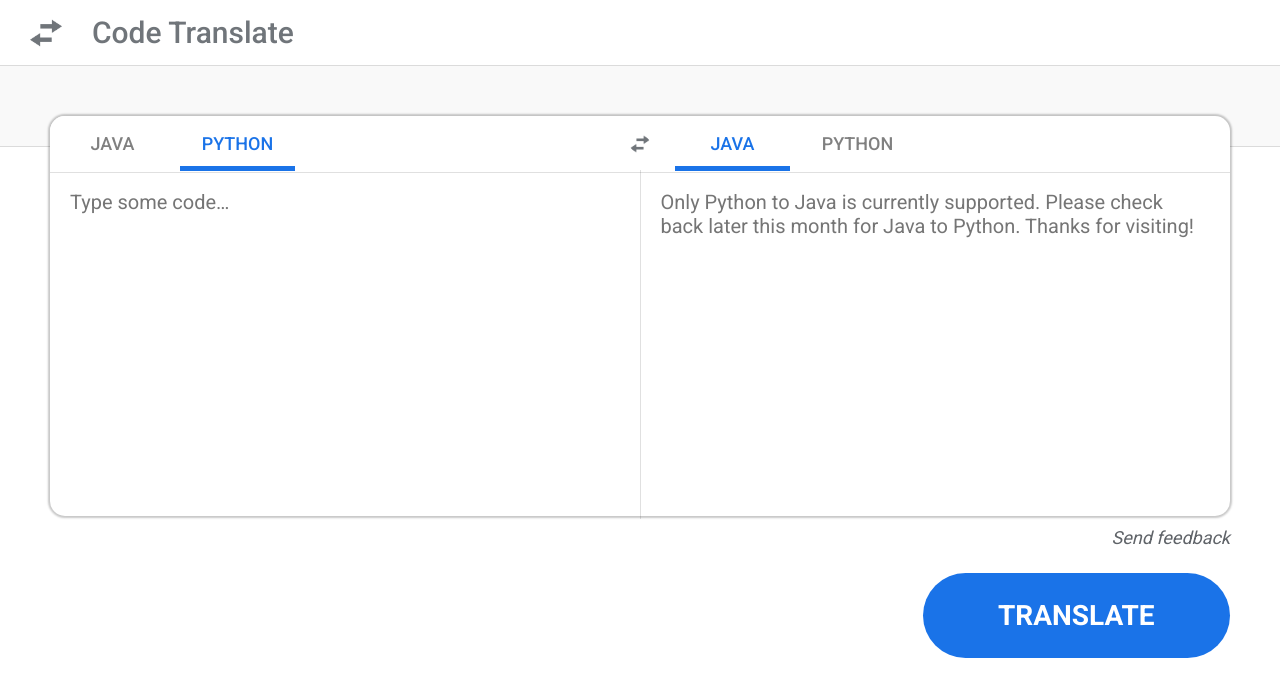
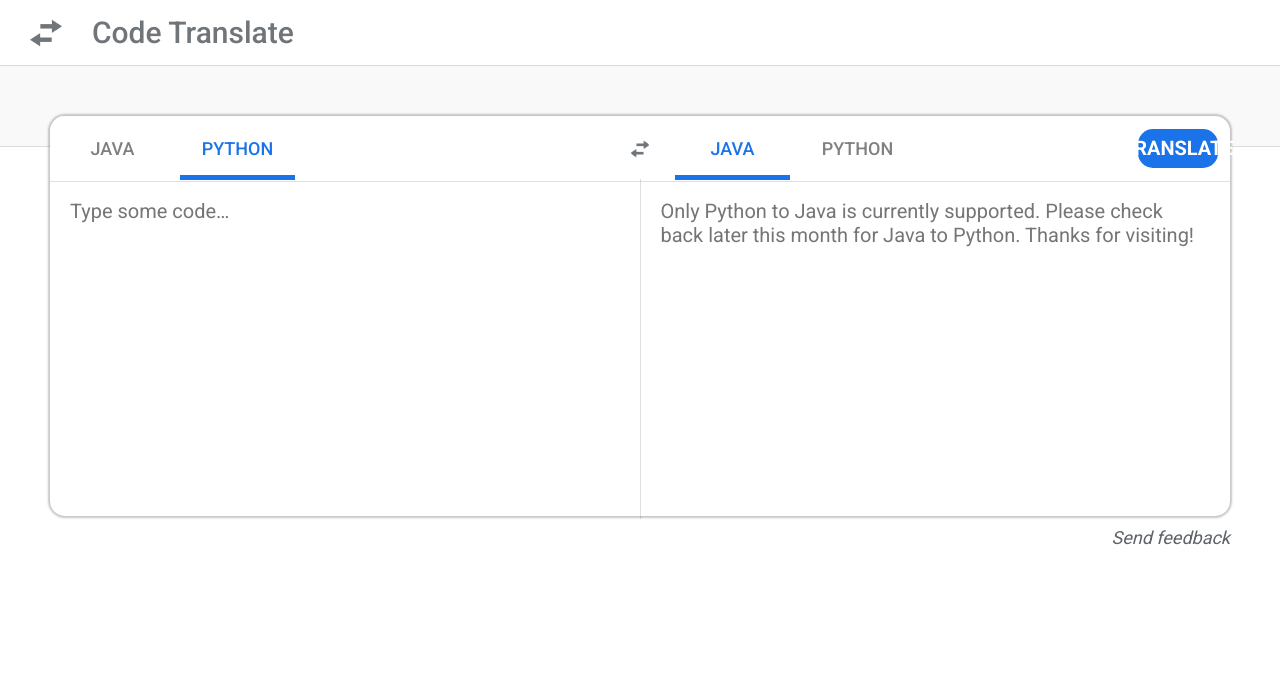
Before and after one commit to KevinH48264/code-translate, a React (Create React App) app: page / in a window 1280 px wide. Shown: the top 696 px of the page. Built offline with nearby package versions, Linux system fonts and the light colour scheme.

Commit message:
user/henry/development

```diff
--- a/src/components/TranslateBox/index.js
+++ b/src/components/TranslateBox/index.js
@@ -7,6 +7,7 @@ import {
 import Editor from "react-simple-code-editor";
 import { highlight, languages } from "prismjs/components/prism-core";
 import './styles.css'
+import TranslateButton from '../TranslateButton'
 
 const TranslateBox = ({ tFrom, setTFrom, tTo, setTTo, inputCode, setInputCode, outputCode, setOutputCode }) => {
     const switchLanguages = () => {
@@ -45,6 +46,7 @@ const TranslateBox = ({ tFrom, setTFrom, tTo, setTTo, inputCode, setInputCode, o
                             Python
                             <TranslateBoxUnderline selected={tTo === "python"} />
                         </TranslateBoxOption>
+                        <TranslateButton  tFrom={tFrom} setTFrom={setTFrom} tTo={tTo} setTTo={setTTo} inputCode={inputCode} setInputCode={setInputCode} outputCode={outputCode} setOutputCode={setOutputCode}/>
                     </TranslateBoxOptionBox>
                 </TranslateBoxBar>
                 <TranslateBoxBar style={{ justifyContent: 'flex-start' }}>  {/* This is for the translate area */}
--- a/src/components/TranslateButton/styles.js
+++ b/src/components/TranslateButton/styles.js
@@ -5,35 +5,35 @@ export const TranslateButtonContainer = styled.div`
     display: flex;
     width: 100%;
     height: 100px;
-    margin-top: 25px;
+    margin-top: 60px;
     justify-content: center;
     align-items: flex-start;
-    background-color: white;
+    background-color: transparent;
 `
 
 // Actually the translate box
 export const TranslateButtonInner = styled.form`
     display: flex;
     width: 100%;
-    height: 85px;
+    height: 39px;
     justify-content: flex-end;
     align-items: center;
     flex-direction: row;
     background-color: white;
     border-radius: 15px;
-    margin-right: 50px;
+    margin-right: 12px;
 `
 
 export const TranslateButtonObject = styled.div`
     display: flex;
-    width: 25%;
+    width: 27%;
     height: 100%;
     justify-content: center;
     align-items: center;
     background-color: #1A73E8;
     color: white;
     text-transform: uppercase;
-    border-radius: 90px;
-    font-size: 28px;
+    border-radius: 15px;
+    font-size: 20px;
     cursor: pointer;
 `
--- a/src/containers/Translate/index.js
+++ b/src/containers/Translate/index.js
@@ -26,7 +26,7 @@ const Translate = () => {
                 <NavBar />
                 <TranslateBox tFrom={tFrom} setTFrom={setTFrom} tTo={tTo} setTTo={setTTo} inputCode={inputCode} setInputCode={setInputCode} outputCode={outputCode} setOutputCode={setOutputCode}/>
                 <OpenFeedback setShowFeedback={setShowFeedback}/>
-                <TranslateButton  tFrom={tFrom} setTFrom={setTFrom} tTo={tTo} setTTo={setTTo} inputCode={inputCode} setInputCode={setInputCode} outputCode={outputCode} setOutputCode={setOutputCode}/>
+                {/* <TranslateButton  tFrom={tFrom} setTFrom={setTFrom} tTo={tTo} setTTo={setTTo} inputCode={inputCode} setInputCode={setInputCode} outputCode={outputCode} setOutputCode={setOutputCode}/> */}
 
                 <Feedback onClose={() => setShowFeedback(false)} show={showFeedback} setFeedbackReceived={setFeedbackReceived}/>
                 <FeedbackReceived show={feedbackReceived}/>
```
